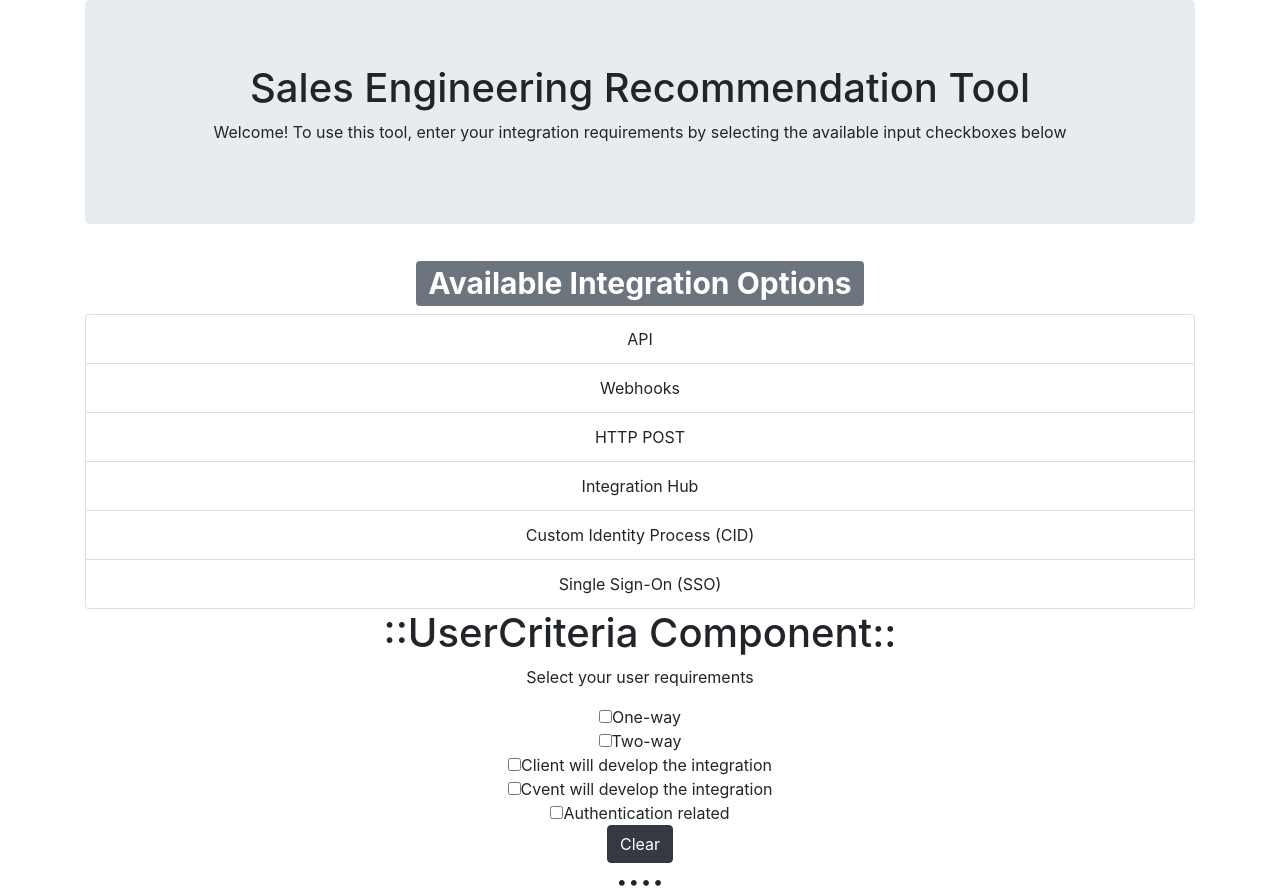
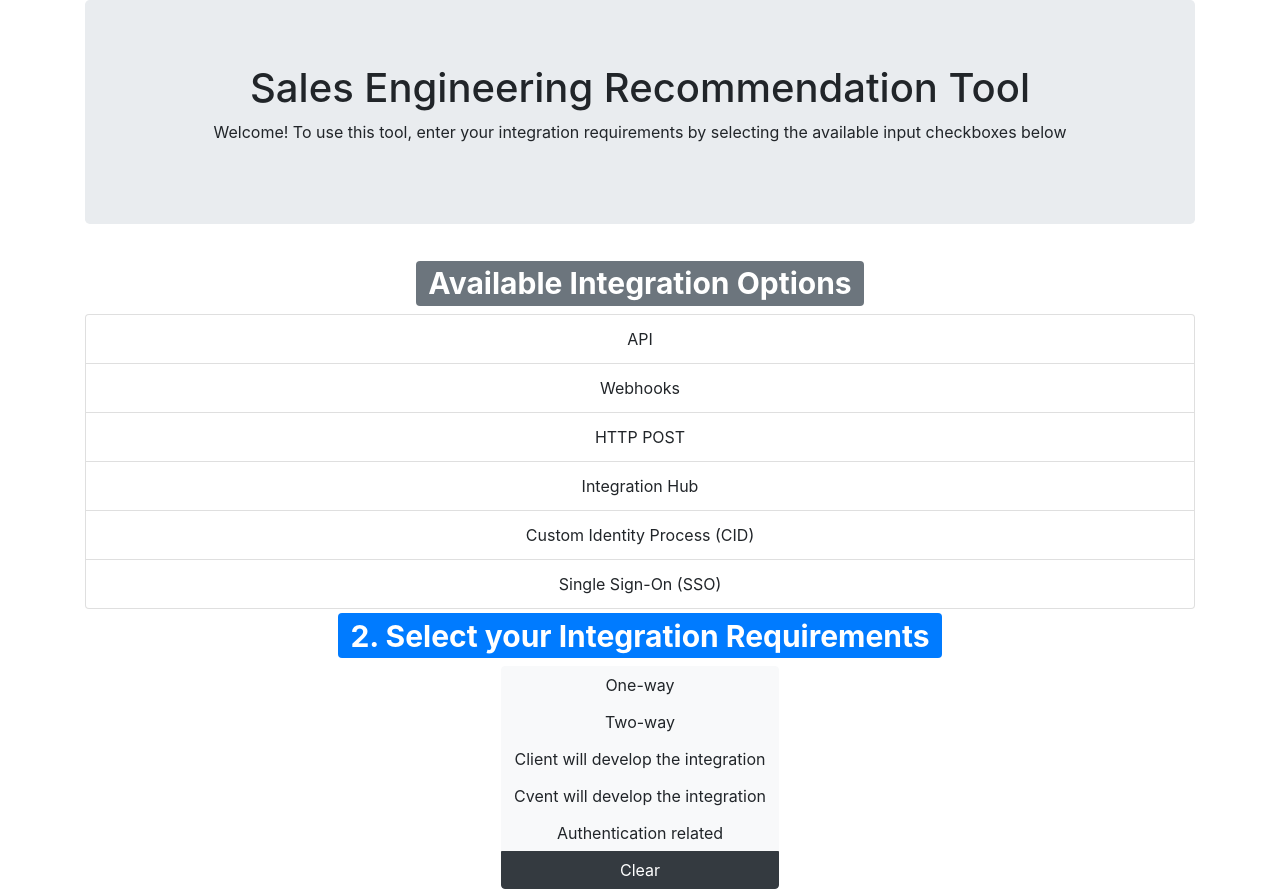
Before and after one commit to hkurniadi/integration-recommendation-app, a React (Create React App) app: page / in a window 1280 px wide. Shown: the top 893 px of the page. Built offline with nearby package versions, Linux system fonts and the light colour scheme.

Commit message:
Updated list to use Bootstrap cards

```diff
--- a/src/components/UserCriteria.js
+++ b/src/components/UserCriteria.js
@@ -2,6 +2,9 @@
 import RecommendedSolutions from './RecommendedSolutions';
 import allCriteria from '../models/criteria.json';
 import Button from 'react-bootstrap/Button';
+import ToggleButtonGroup from 'react-bootstrap/ToggleButtonGroup';
+import ToggleButton from 'react-bootstrap/ToggleButton';
+import Badge from 'react-bootstrap/Badge';
 
 /* Using Class Component */
 /* class UserCriteria extends Component {
@@ -145,18 +148,16 @@
 
   return (
     <div>
-        <h1>::UserCriteria Component::</h1>
-        <p>Select your user requirements</p>
-        {
-          userRequirements.map((x) =>
-            <div key={x.id}>
-              <input key={x.id} type="checkbox" checked={x.isChecked} value={x.value} onChange={handleChange} />
-              {x.name}
-            </div>
-          )
-        }
+        <h1><Badge variant="primary">2. Select your Integration Requirements</Badge></h1>
+        <ToggleButtonGroup type="checkbox" vertical="true">
+          {
+            userRequirements.map((x) =>
+              <ToggleButton key={x.id} variant="light" type="checkbox" checked={x.isChecked} value={x.value} onChange={handleChange}>{x.name}</ToggleButton>
+
+            )
+          }
         <Button variant="dark" type="submit" onClick={clearAll}>Clear</Button>
-        <h1>::::</h1>
+        </ToggleButtonGroup>
         <RecommendedSolutions userInput={selectedRequirements} />
       </div>
   )
```
